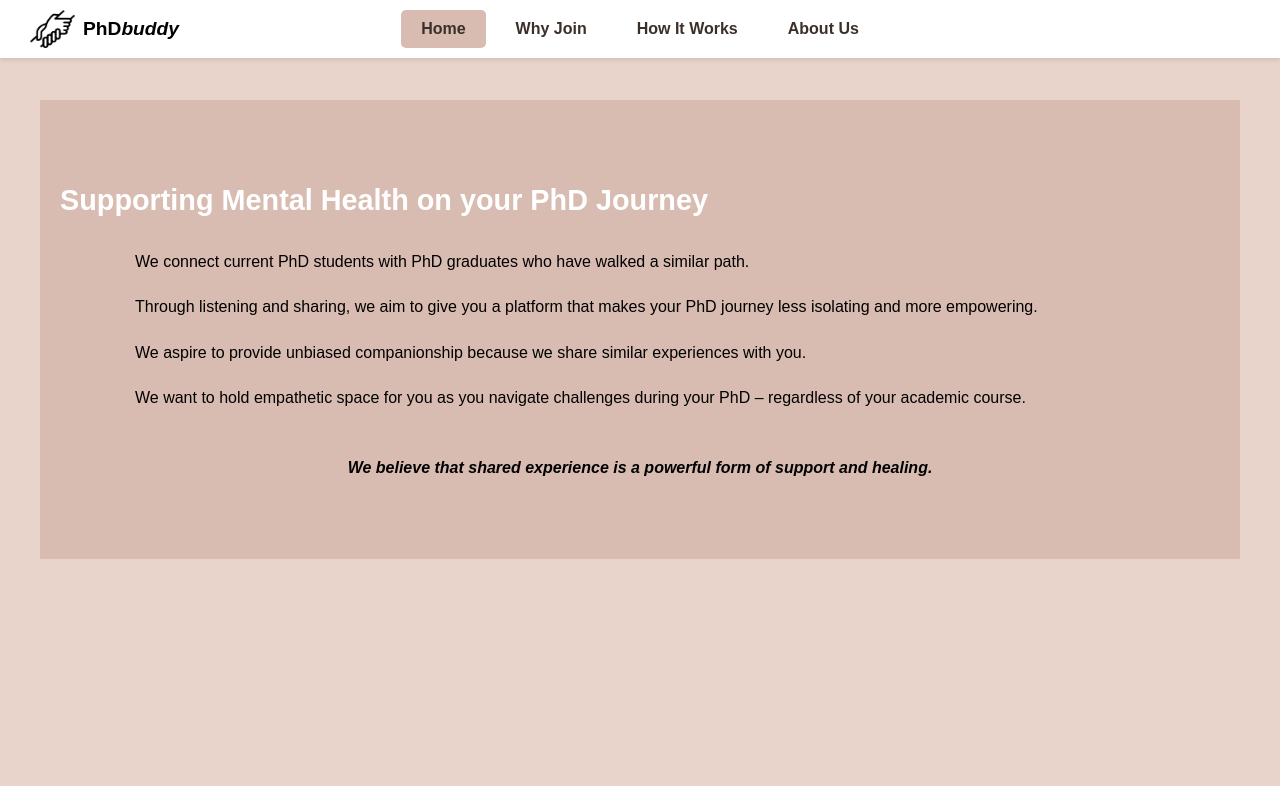
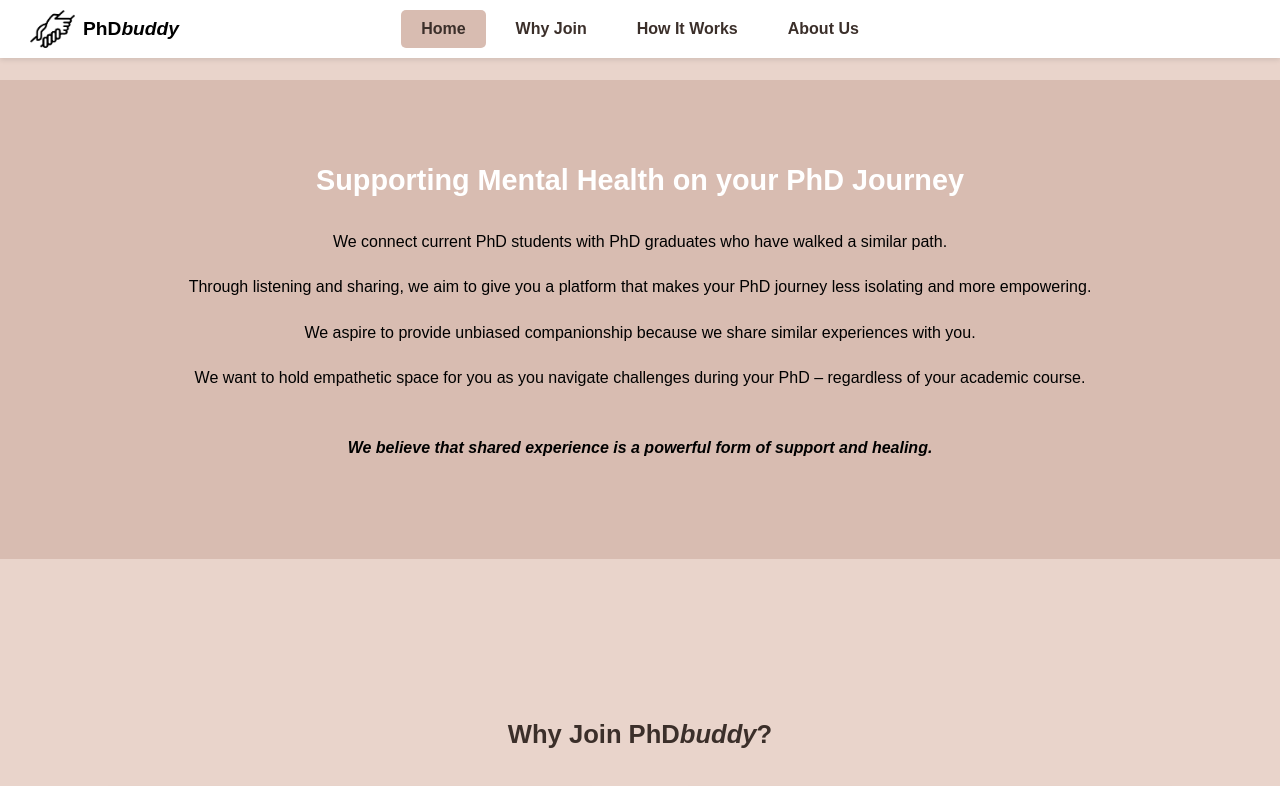
Before and after one commit to air-am-bade/air-am-bade.github.io, a plain HTML site: page index.html in a window 1280 px wide. Shown: the top 786 px of the page. Drawn offline with Linux system fonts and the light colour scheme.

Commit message:
Update style.css

```diff
--- a/style.css
+++ b/style.css
@@ -66,34 +66,22 @@ body {
 
 /* === Home Section === */
 .home-section {
-  width: 100%;
-  padding: 0;
-  margin: 0;
-  display: flex;
-  flex-direction: column;
+  position: relative;
+  padding: 0; /* remove padding; handled in .home-text */
 }
 
-/* Make sure bands are visible and separate from text block */
-.home-top-band,
-.home-bottom-band {
+.home-top-band {
   background-color: #e9d4cb;
-  height: 100px;
+  height: 80px; /* adjustable height for visual effect */
   width: 100%;
-  flex-shrink: 0;            /* prevents collapsing */
-  display: block;
 }
 
-/* Middle block stands out */
 .home-text {
   background-color: #d8bcb1;
-  padding: 60px 20px;
-  margin: 0 auto;
-  width: 100%;
-  max-width: 1200px;
-  box-sizing: border-box;
+  text-align: center;
+  padding: 60px 20px 80px; /* top padding accounts for band */
 }
 
-/* Keep text styles */
 .home-text h1 {
   color: #ffffff;
   font-size: 1.8rem;
```
